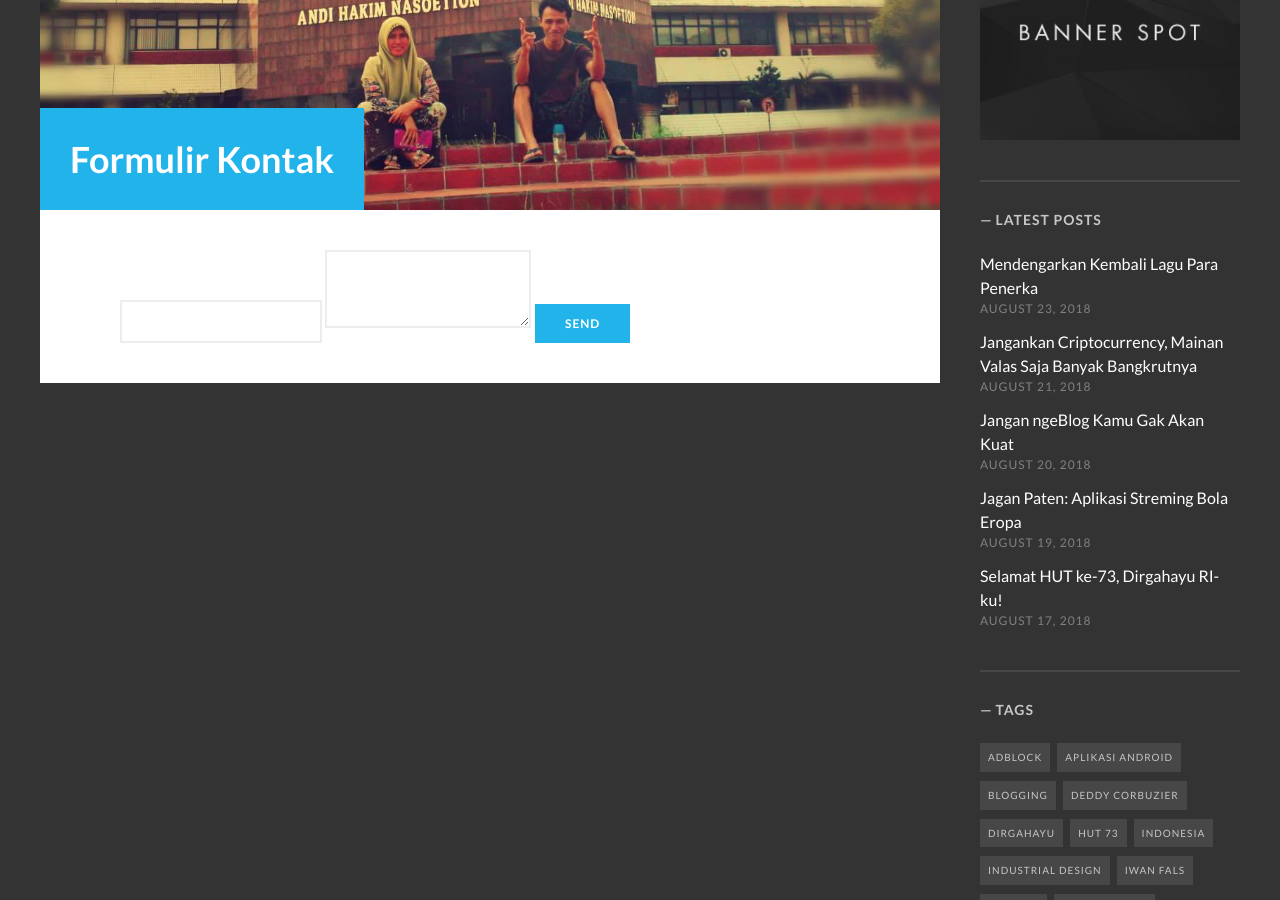
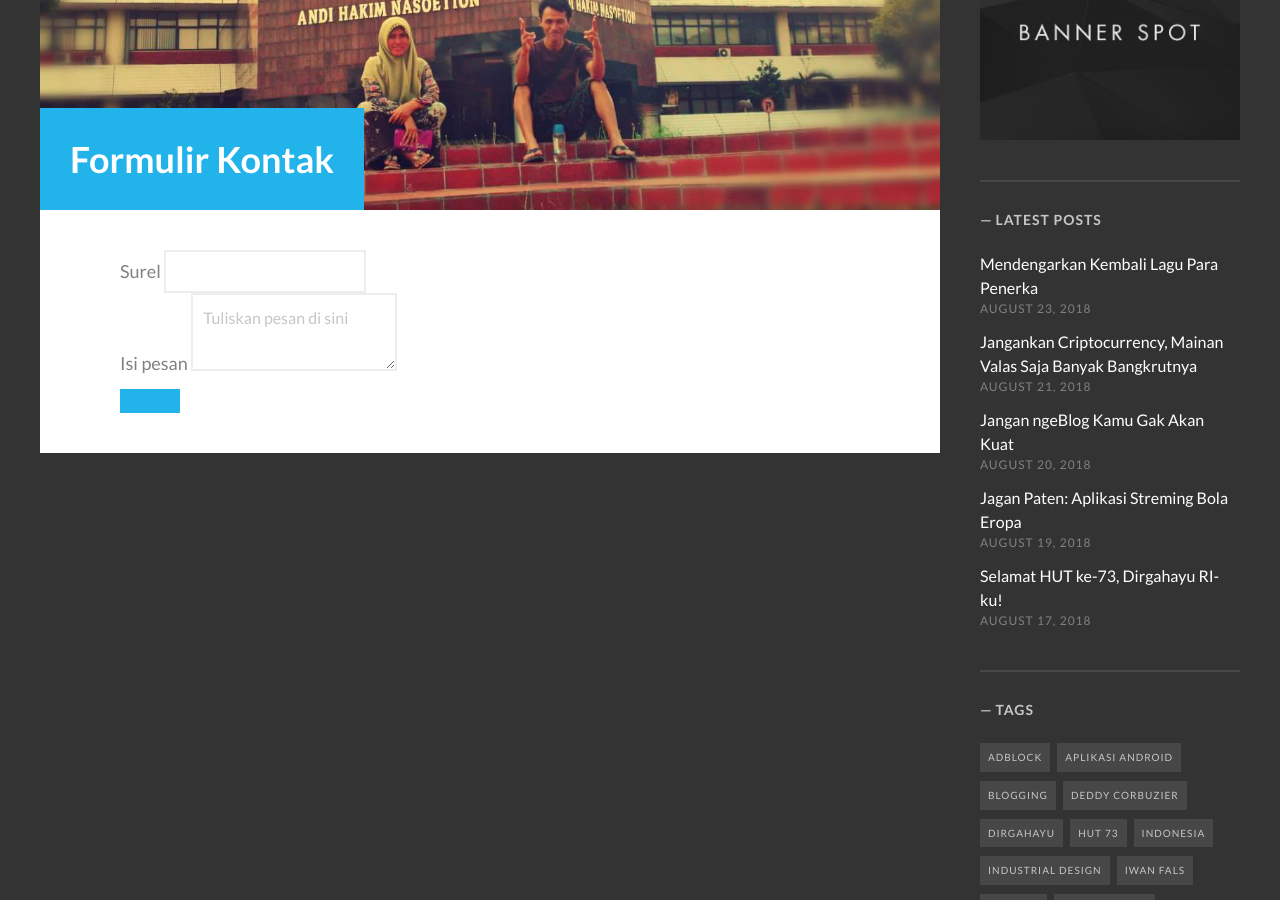
Before and after one commit to knoacc/pcr, a Jekyll site: the page built from kontak.md, in a window 1280 px wide and 900 px high, scrolled down 539 px. Built offline with Jekyll 4.4.1, drawn with Linux system fonts in a browser that asks for light colours; some web fonts are replaced.

Commit message:
Update kontak.md

```diff
--- a/kontak.md
+++ b/kontak.md
@@ -5,8 +5,17 @@ description: Hubungi redaksi Paciran Lamongan
 banner_image: aboutPage.jpg
 
 ---
-<form action="http://formspree.io/formkontak@paciran.com">
-  <input class="form-control" type="email" name="_replyto">
-  <textarea class="form-control" name="body"></textarea>
-  <input type="submit" value="Send">
+<form action="https://formspree.io/kontak@paciran.com" method="POST">
+  <input type="hidden" name="_format" value="plain"/>
+  <input type="hidden" name="_subject" value="Halaman Kontak Penulis"/>
+  <input type="hidden" name="_next" value="https://www.paciran.com/images/posts/aboutPage.jpg" />
+  <div class="form-group">
+  <label for="email">Surel</label>
+  <input id="email" class="form-control" type="email" name="_replyto" palceholder="email@example.com" />
+  </div>
+  <div class="form-group">
+  <label for="content">Isi pesan</label>
+  <textarea id="content" class="form-control" name="_body" row="4" placeholder="Tuliskan pesan di sini"></textarea>
+  </div>
+  <button class="btn btn-primart" type="submit" value="Kirim Pesan"/>
 </form>
```
